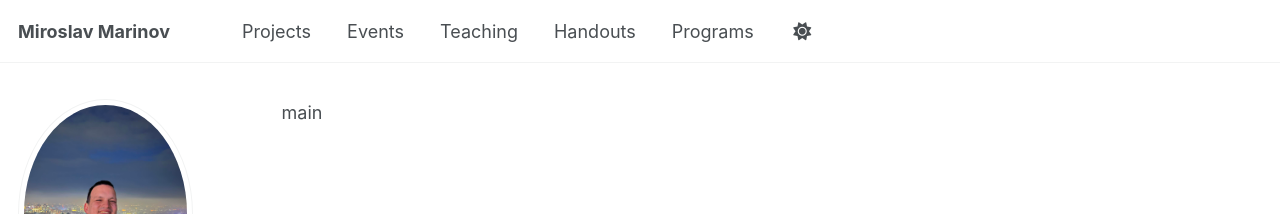
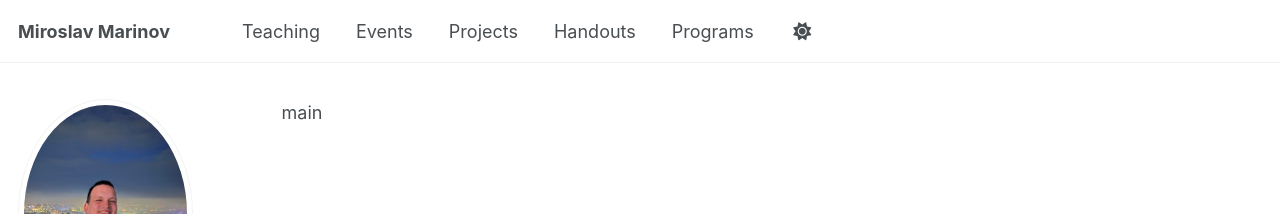
Before and after one commit to marinovmm/marinovmm.github.io, a Jekyll site: the page built from _pages/about.md, in a window 1280 px wide. Shown: the top 214 px of the page. Built offline with Jekyll 4.4.1, drawn with Linux system fonts in a browser that asks for light colours; some web fonts are replaced; a script that is not in the unit is left out.

```diff
--- a/_data/navigation.yml
+++ b/_data/navigation.yml
@@ -5,14 +5,14 @@
 # prevent it from being included in the site.
 #
 main:
-  - title: "Projects"
-    url: /publications/
+  - title: "Teaching"
+    url: /teaching/
 
   - title: "Events"
     url: /talks/
 
-  - title: "Teaching"
-    url: /teaching/
+  - title: "Projects"
+    url: /publications/
 
   - title: "Handouts"
     url: /portfolio/
```
